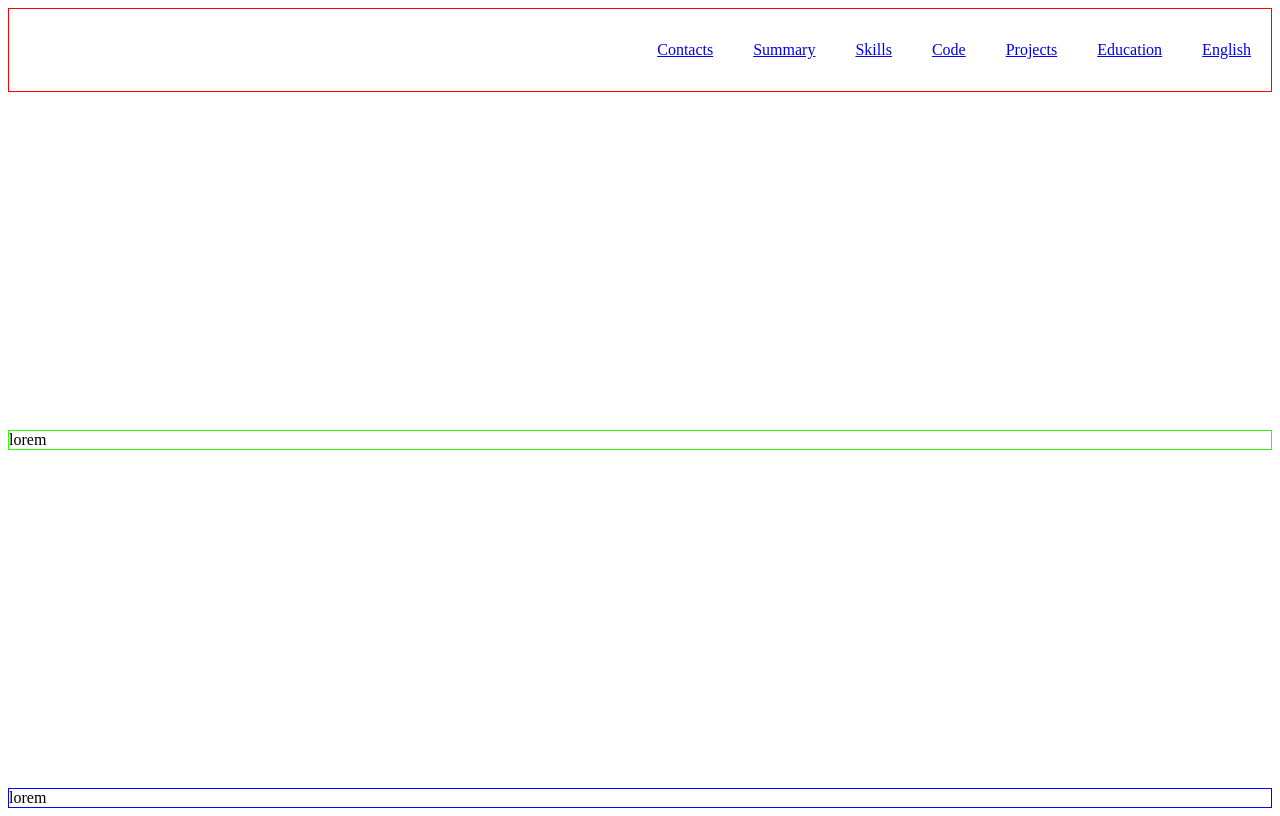
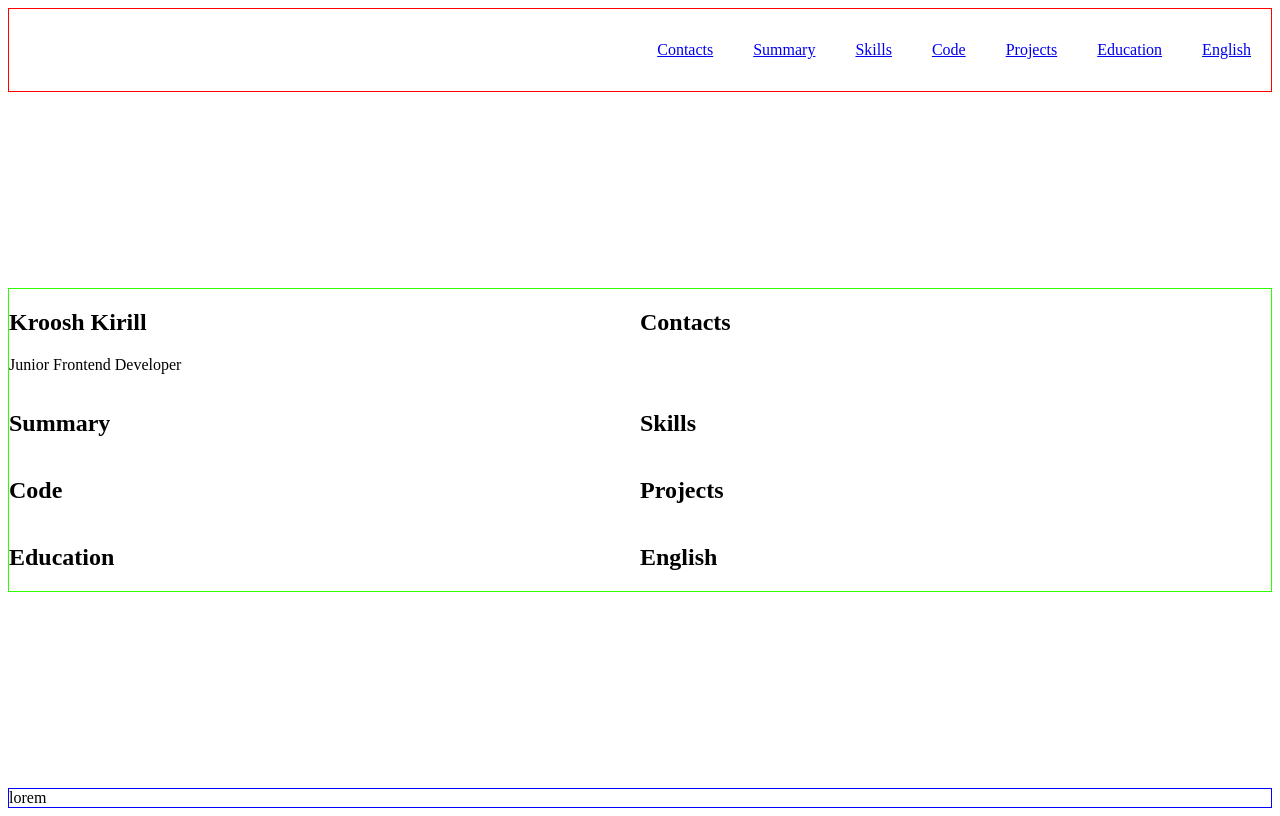
Before and after one commit to Krooshk/rsschool-cv, a plain HTML site: page index.html in a window 1280 px wide. Drawn offline with Linux system fonts and the light colour scheme.

Commit message:
feat: add structure in html and css files

```diff
--- a/index.html
+++ b/index.html
@@ -18,16 +18,42 @@
                     <li class="nav-item"><a href="#contacts" class="nav-link">Contacts</a></li>
                     <li class="nav-item"><a href="#summary" class="nav-link">Summary</a></li>
                     <li class="nav-item"><a href="#skills" class="nav-link">Skills</a></li>
-                    <li class="nav-item"><a href="#skills" class="nav-link">Code</a></li>
-                    <li class="nav-item"><a href="#skills" class="nav-link">Projects</a></li>
-                    <li class="nav-item"><a href="#skills" class="nav-link">Education</a></li>
-                    <li class="nav-item"><a href="#skills" class="nav-link">English</a></li>
+                    <li class="nav-item"><a href="#code" class="nav-link">Code</a></li>
+                    <li class="nav-item"><a href="#projects" class="nav-link">Projects</a></li>
+                    <li class="nav-item"><a href="#education" class="nav-link">Education</a></li>
+                    <li class="nav-item"><a href="#english" class="nav-link">English</a></li>
                 </ul>
             </nav>
         </div>
     </header>
     <main class="main">
-        <div class="container">lorem</div>
+        <div class="container main-container">
+            <section class="section" id="profile">
+                <h1 class="section-title">Kroosh Kirill</h1>
+                <p>Junior Frontend Developer</p>
+            </section>
+            <section class="section" id="contacts">
+                <h2 class="section-title">Contacts</h2>
+            </section>
+            <section class="section" id="summary">
+                <h2 class="section-title">Summary</h2>
+            </section>
+            <section class="section" id="skills">
+                <h2 class="section-title">Skills</h2>
+            </section>
+            <section class="section" id="code">
+                <h2 class="section-title">Code</h2>
+            </section>
+            <section class="section" id="projects">
+                <h2 class="section-title">Projects</h2>
+            </section>
+            <section class="section" id="education">
+                <h2 class="section-title">Education</h2>
+            </section>
+            <section class="section" id="english">
+                <h2 class="section-title">English</h2>
+            </section>
+        </div>
     </main>
     <footer class="footer">
         <div class="container"> lorem </div>
--- a/style.css
+++ b/style.css
@@ -26,7 +26,9 @@ body {
     border: 1px solid red;
 }
 
-.main {
+.main-container {
+    display: flex;
+    flex-wrap: wrap;
     border: 1px solid rgb(43, 255, 0);
 }
 
@@ -38,3 +40,13 @@ body {
     max-width: 1440px;
     margin: 0 auto;
 }
+
+.section {
+    width: 50%;
+}
+
+@media (max-width: 768px) {
+    .section {
+        width: 100%;
+    }
+}
```
